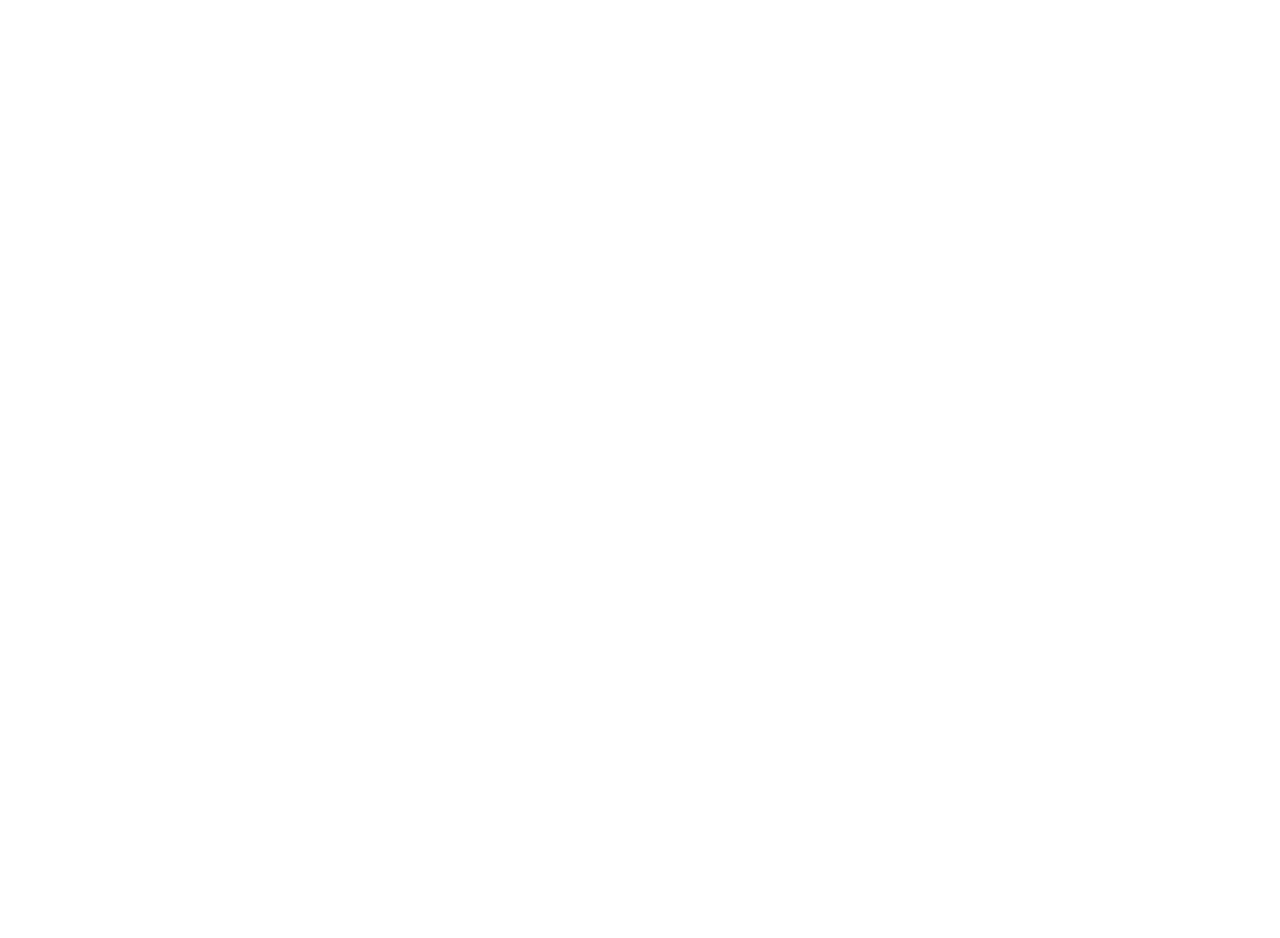
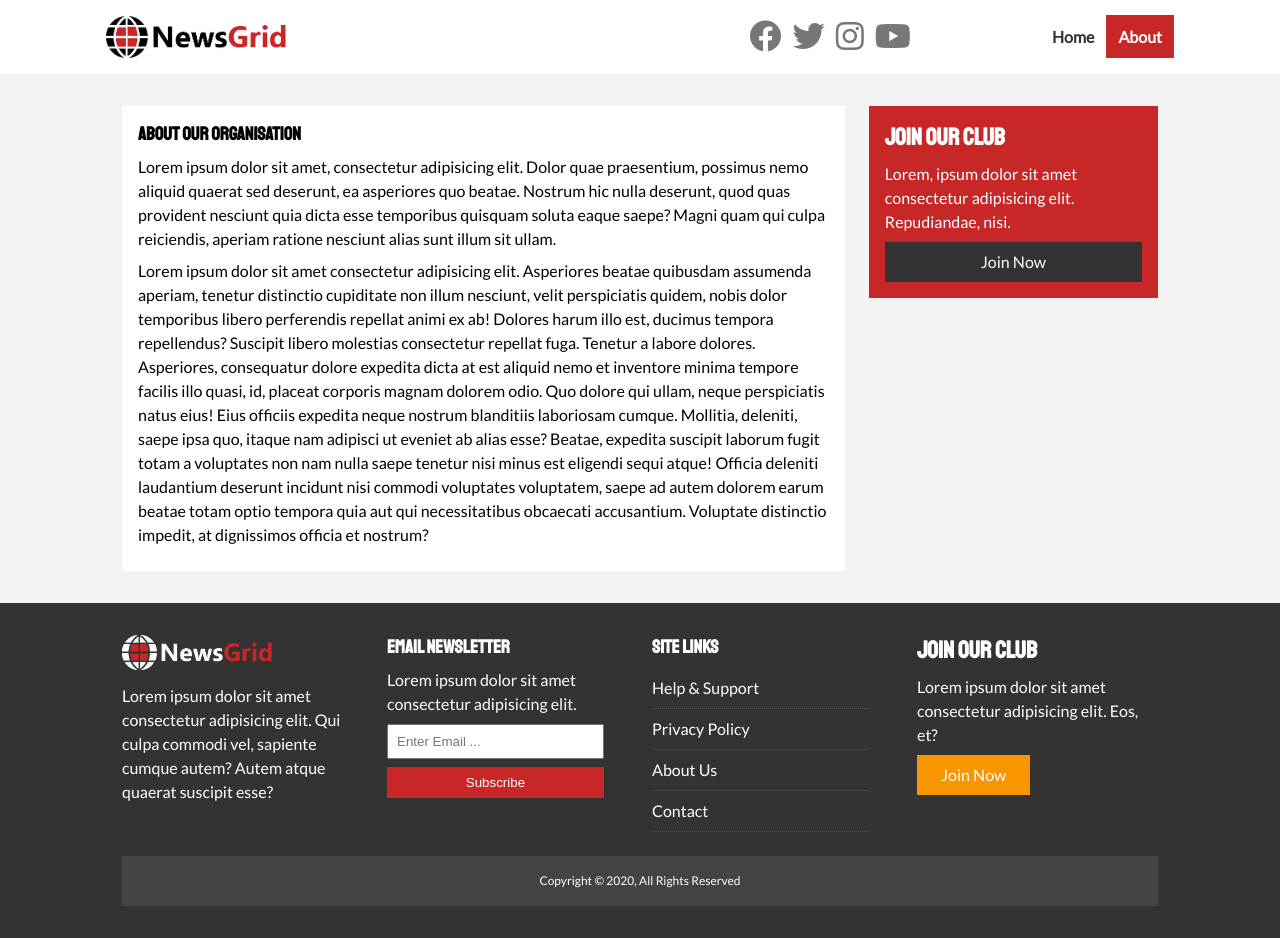
Before and after one commit to Nandhakumar7792/HTML-CSS-Notes, a plain HTML site: page News_Grid_website/about.html in a window 1280 px wide. Before the commit the page ends 800 px from the top, so only its background shows below. Drawn offline with Linux system fonts and the light colour scheme.

Commit message:
NewsGrid - About page

```diff
--- a/News_Grid_website/about.html
+++ b/News_Grid_website/about.html
@@ -0,0 +1,100 @@
+<!DOCTYPE html>
+<html lang="en">
+
+<head>
+    <meta charset="UTF-8">
+    <meta name="viewport" content="width=device-width, initial-scale=1.0">
+    <meta http-equiv="X-UA-Compatible" content="ie=edge">
+    <title>NewsGrid | About</title>
+    <link rel="stylesheet" href="https://cdnjs.cloudflare.com/ajax/libs/font-awesome/5.13.0/css/all.min.css" integrity="sha256-h20CPZ0QyXlBuAw7A+KluUYx/3pK+c7lYEpqLTlxjYQ="
+        crossorigin="anonymous" />
+    <link href="https://fonts.googleapis.com/css?family=Lato|Staatliches" rel="stylesheet">
+    <link rel="stylesheet" href="css/style.css">
+    <link rel="stylesheet" media="screen and (max-width:768px)" href="css/mobile.css">
+    <link rel="shortcut icon" type="image/x-icon" href="favicon.ico">
+</head>
+
+<body>
+    <nav id="main-nav">
+        <div class="container">
+            <img src="img/logo.png" alt="NewsGrid" class="logo">
+            <div class="social">
+                <a href="#" target="_blank">
+                    <i class="fab fa-facebook fa-2x"></i>
+                </a>
+                <a href="#" target="_blank">
+                    <i class="fab fa-twitter fa-2x"></i>
+                </a>
+                <a href="#" target="_blank">
+                    <i class="fab fa-instagram fa-2x"></i>
+                </a>
+                <a href="#" target="_blank">
+                    <i class="fab fa-youtube fa-2x"></i>
+                </a>
+            </div>
+            <ul>
+                <li>
+                    <a href="index.html">Home</a>
+                </li>
+                <li>
+                    <a href="about.html" class="current">About</a>
+                </li>
+            </ul>
+        </div>
+    </nav>
+
+   <section id="about">
+       <div class="container">
+           <div class="page-container">
+               <article class="card">
+                   <h1 class="l-heading">About Our Organisation</h1>
+                   <p>Lorem ipsum dolor sit amet, consectetur adipisicing elit. Dolor quae praesentium, possimus nemo aliquid quaerat sed deserunt, ea asperiores quo beatae. Nostrum hic nulla deserunt, quod quas provident nesciunt quia dicta esse temporibus quisquam soluta eaque saepe? Magni quam qui culpa reiciendis, aperiam ratione nesciunt alias sunt illum sit ullam.</p>
+                   <p>Lorem ipsum dolor sit amet consectetur adipisicing elit. Asperiores beatae quibusdam assumenda aperiam, tenetur distinctio cupiditate non illum nesciunt, velit perspiciatis quidem, nobis dolor temporibus libero perferendis repellat animi ex ab! Dolores harum illo est, ducimus tempora repellendus? Suscipit libero molestias consectetur repellat fuga. Tenetur a labore dolores. Asperiores, consequatur dolore expedita dicta at est aliquid nemo et inventore minima tempore facilis illo quasi, id, placeat corporis magnam dolorem odio. Quo dolore qui ullam, neque perspiciatis natus eius! Eius officiis expedita neque nostrum blanditiis laboriosam cumque. Mollitia, deleniti, saepe ipsa quo, itaque nam adipisci ut eveniet ab alias esse? Beatae, expedita suscipit laborum fugit totam a voluptates non nam nulla saepe tenetur nisi minus est eligendi sequi atque! Officia deleniti laudantium deserunt incidunt nisi commodi voluptates voluptatem, saepe ad autem dolorem earum beatae totam optio tempora quia aut qui necessitatibus obcaecati accusantium. Voluptate distinctio impedit, at dignissimos officia et nostrum?</p>
+               </article>
+               <aside class="card bg-primary">
+                   <h2>Join Our Club</h2>
+                   <p>Lorem, ipsum dolor sit amet consectetur adipisicing elit. Repudiandae, nisi.</p>
+                   <a href="" class="btn btn-dark btn-block">Join Now</a>
+               </aside>
+           </div>
+       </div>
+   </section>
+
+    <!-- Footer -->
+    <footer id="main-footer" class="py-2">
+        <div class="container footer-container">
+            <div>
+                <img src="img/logo_light.png" alt="NewsGrid">
+                <p>Lorem ipsum dolor sit amet consectetur adipisicing elit. Qui culpa commodi vel, sapiente cumque autem? Autem atque quaerat suscipit esse?</p>
+            </div>
+            <div>
+                <h3>Email Newsletter</h3>
+                <p>Lorem ipsum dolor sit amet consectetur adipisicing elit.</p>
+                <form>
+                    <input type="email" placeholder="Enter Email ...">
+                    <input type="submit" value="Subscribe" class="btn btn-primary">
+                </form>
+            </div>
+            <div>
+                <h3>Site Links</h3>
+                <ul class="list">
+                    <li><a href="#">Help & Support</a></li>
+                    <li><a href="#">Privacy Policy</a></li>
+                    <li><a href="#">About Us</a></li>
+                    <li><a href="#">Contact</a></li>
+                </ul>
+            </div>
+            <div>
+                <h2>Join Our Club</h2>
+                <p>Lorem ipsum dolor sit amet consectetur adipisicing elit. Eos, et?</p>
+                <a href="#" class="btn btn-secondary">Join Now</a>
+            </div>
+            <div>
+                <p>Copyright &copy; 2020, All Rights Reserved</p>
+            </div>
+        </div>
+    </footer>
+
+</body>
+
+</html>
--- a/News_Grid_website/css/style.css
+++ b/News_Grid_website/css/style.css
@@ -144,6 +144,18 @@ h1, h2, h3, h4, h5, h6 {
     color: var(--primary-color) !important;
 }
 
+/* Inner page grid container  */
+.page-container {
+    display: grid;
+    grid-template-columns: 5fr 2fr;
+    margin: 2rem 0;
+    grid-gap: 1.5rem;
+}
+
+.page-container > *:first-child {
+    grid-row: 1 / span 3;
+}
+
 /* Navigation */
 #main-nav {
     background: #fff;
```
